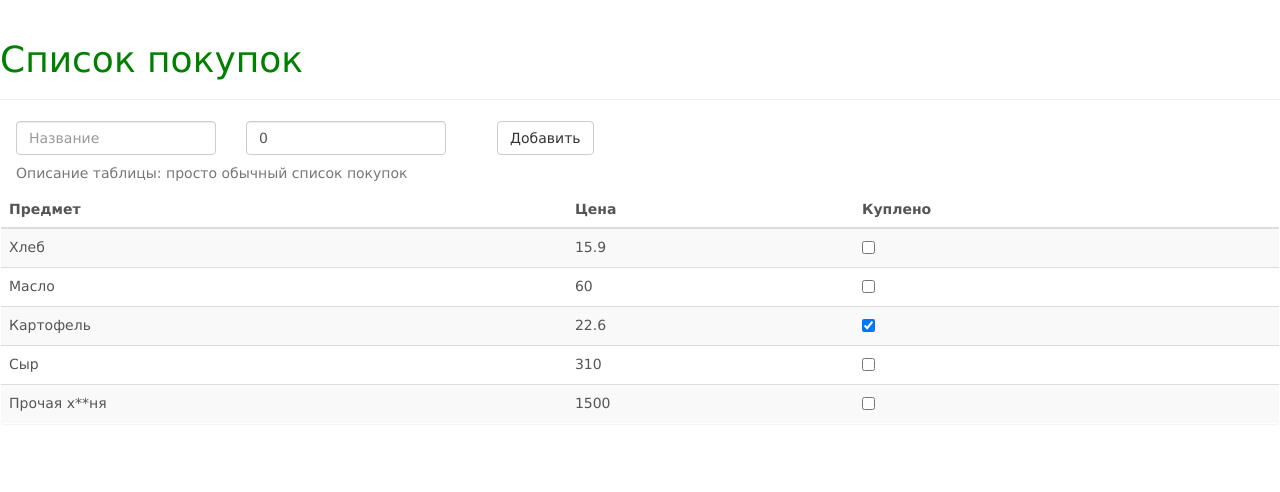
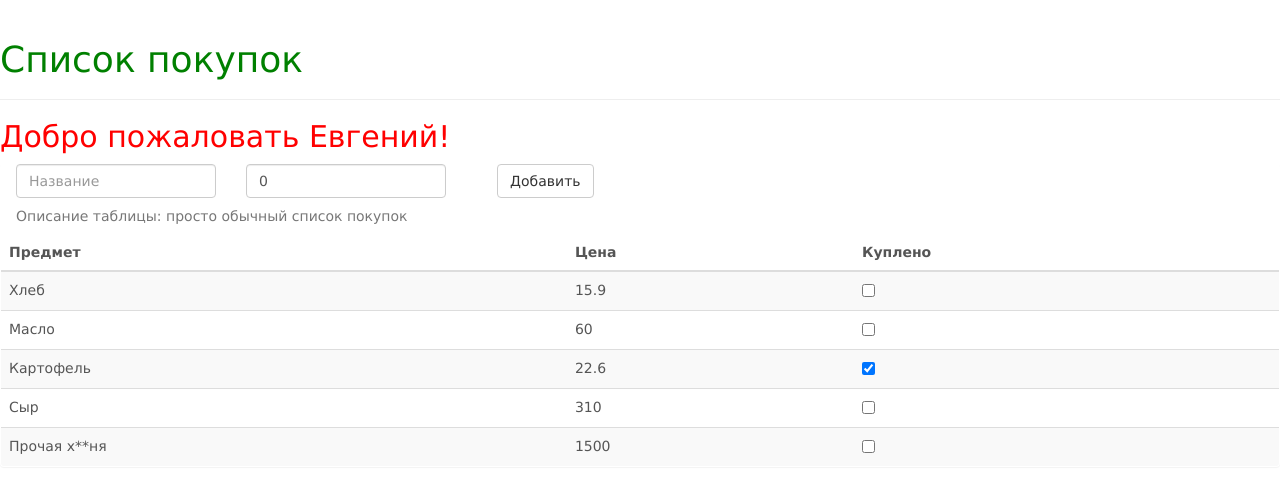
Before and after one commit to AntonioBuenos/purchaseapp, an Angular app: page / in a window 1280 px wide. Shown: the top 492 px of the page. Built offline with nearby package versions, Linux system fonts and the light colour scheme.

Commit message:
ChildComponent added

```diff
--- a/src/app/app.component.html
+++ b/src/app/app.component.html
@@ -1,6 +1,9 @@
 <div class="page-header">
   <h1> Список покупок </h1>
 </div>
+
+<child-comp></child-comp>
+
 <div class="panel">
   <div class="form-inline">
     <div class="form-group">
--- a/src/app/app.module.ts
+++ b/src/app/app.module.ts
@@ -3,10 +3,12 @@ import { BrowserModule } from '@angular/platform-browser';
 
 import { AppComponent } from './app.component';
 import {FormsModule} from "@angular/forms";
+import { ChildComponent } from './child.component';
 
 @NgModule({
   declarations: [
-    AppComponent
+    AppComponent,
+    ChildComponent
   ],
     imports: [
         BrowserModule,
--- /dev/null
+++ b/src/app/child.component.ts
@@ -0,0 +1,10 @@
+import { Component } from '@angular/core';
+
+@Component({
+  selector: 'child-comp',
+  template: `<h2>Добро пожаловать {{name}}!</h2>`,
+  styles: [`h2, p {color:red;}`]
+})
+export class ChildComponent {
+  name= "Евгений";
+}
```
